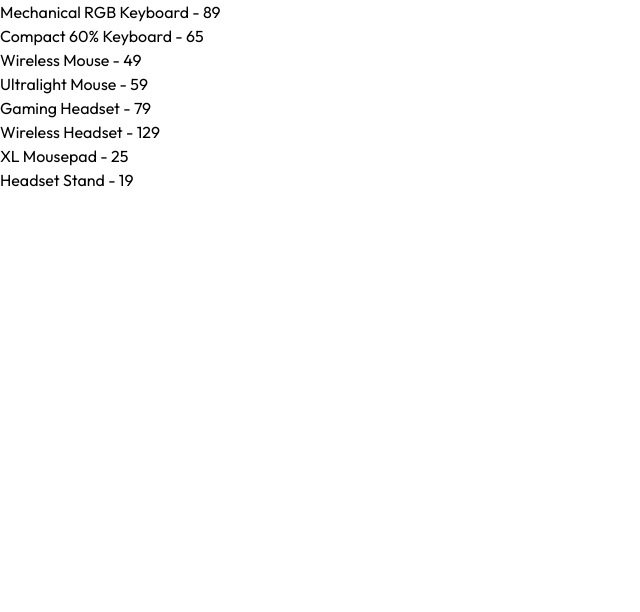
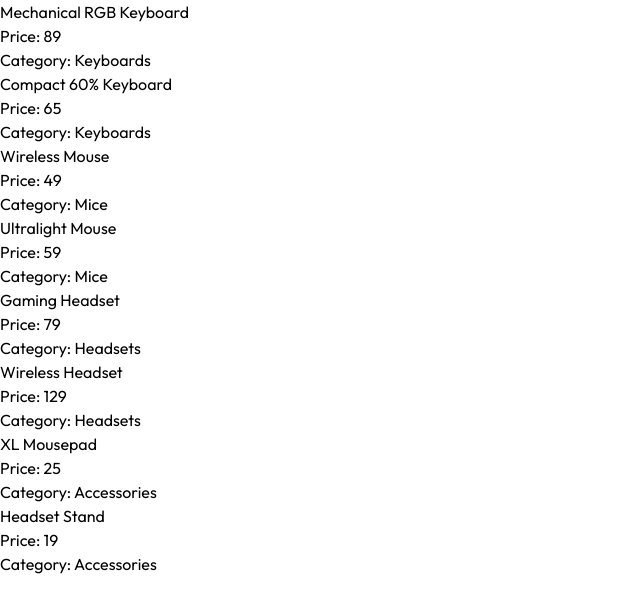
Before and after one commit to gilbertoroncanciogualteross-creator/product-catalog, a React (Vite) app: page / in a window 1280 px wide. Shown: the top 612 px of the page, without its empty margins (0-640 px from the left). Built offline with nearby package versions, Linux system fonts and the light colour scheme.

Commit message:
feat: product card

```diff
--- a/src/App.jsx
+++ b/src/App.jsx
@@ -1,11 +1,12 @@
 import { products } from './data/products';
+import ProductCard from './components/ProductCard';
 
 function App() {
     console.log(products)
     return (
         <ul>
             {products.map(p => (
-                <li key={p.id}>{p.name} - {p.price}</li>
+                <ProductCard key={p.id} product={p} />
             ))}
         </ul>
     )
--- /dev/null
+++ b/src/components/ProductCard.jsx
@@ -0,0 +1,9 @@
+export default function ProductCard({ product }) {
+  return (
+    <li>
+      <h3>{product.name}</h3>
+      <p>Price: {product.price}</p>
+      <p>Category: {product.category}</p>
+    </li>
+  );
+}
```
